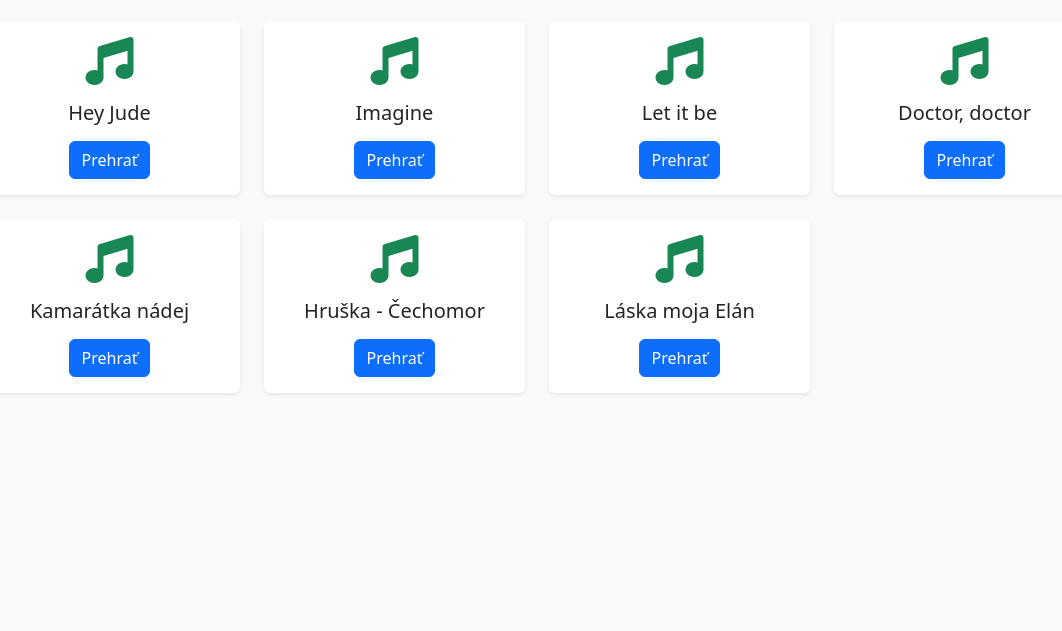
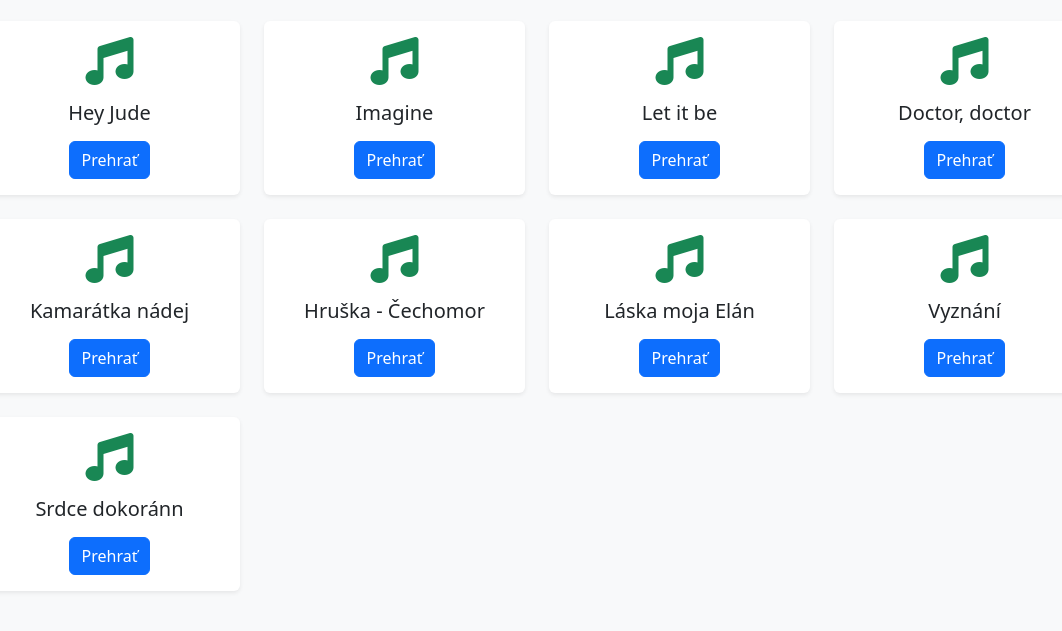
Before and after one commit to andy2062/alphatab, a plain HTML site: page kapela.html in a window 1280 px wide. Shown: the part 161-792 px from the top of the page, without its empty margins (103-1165 px from the left). Drawn offline with nearby package versions, Linux system fonts and the light colour scheme.

Commit message:
Add song cards for 'Vyznání' and 'Srdce dokorán'

```diff
--- a/kapela.html
+++ b/kapela.html
@@ -82,6 +82,26 @@
         </div>
       </div>
 
+       <div class="col">
+        <div class="card shadow-sm border-0">
+          <div class="card-body">
+            <i class="fas fa-music fa-3x text-success mb-3"></i>
+            <h5 class="card-title">Vyznání</h5>
+            <a href="player.html?song=kapela/Vyznání-solo.gp&back=kapela.html" class="btn btn-primary mt-2">Prehrať</a>
+          </div>
+        </div>
+      </div>
+
+       <div class="col">
+        <div class="card shadow-sm border-0">
+          <div class="card-body">
+            <i class="fas fa-music fa-3x text-success mb-3"></i>
+            <h5 class="card-title">Srdce dokoránn</h5>
+            <a href="player.html?song=kapela/Srdce dokorán-solo.gp&back=kapela.html" class="btn btn-primary mt-2">Prehrať</a>
+          </div>
+        </div>
+      </div>
+
 
     </div>
   </div>
```
